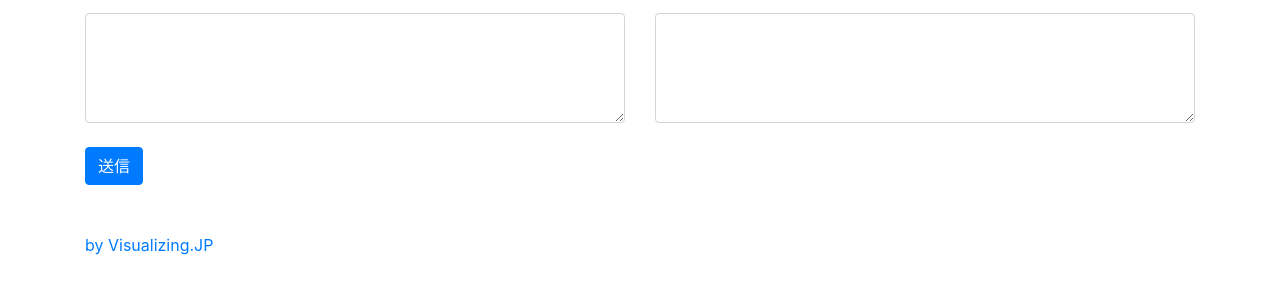
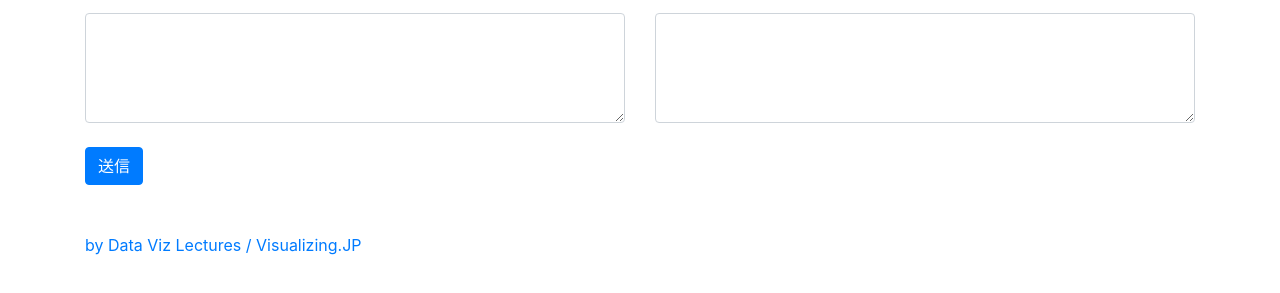
Before and after one commit to data-visualization-lectures/text-counter, a plain HTML site: page index.html in a window 1280 px wide. Shown: the part 157-450 px from the top of the page. Drawn offline with nearby package versions, Linux system fonts and the light colour scheme.

Commit message:
add provider.

```diff
--- a/index.html
+++ b/index.html
@@ -48,7 +48,7 @@
 	&nbsp;<br />&nbsp;
 	<div class="row">
 		<div class="col-xl-6 col-lg-6 col-md-6 col-sm-6">
-			<p class="text-muted"><a href="https://visualizing.jp/" target="_blank">by Visualizing.JP</a></p>
+			<p class="text-muted"><a href="https://visualizing.jp/" target="_blank">by Data Viz Lectures / Visualizing.JP</a></p>
 		</div>
 		<div class="col-xl-6 col-lg-6 col-md-6 col-sm-6">
 			&nbsp;
```
